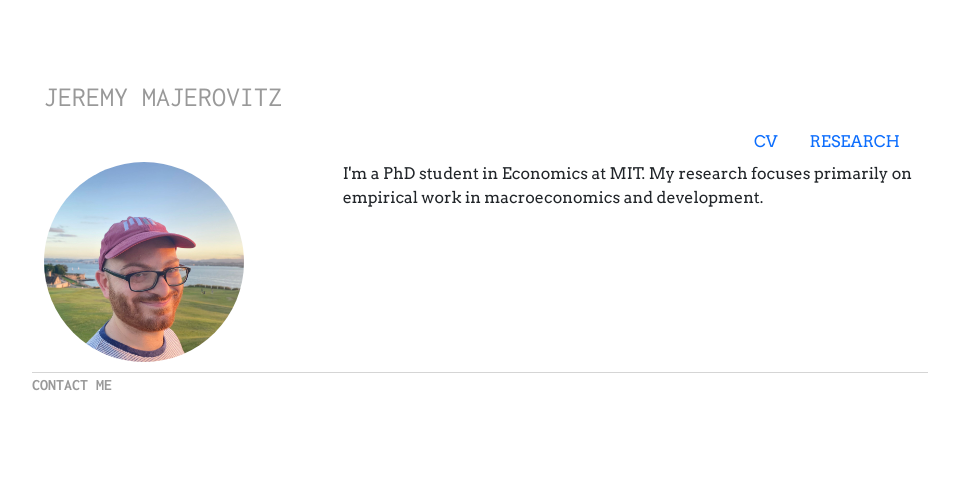
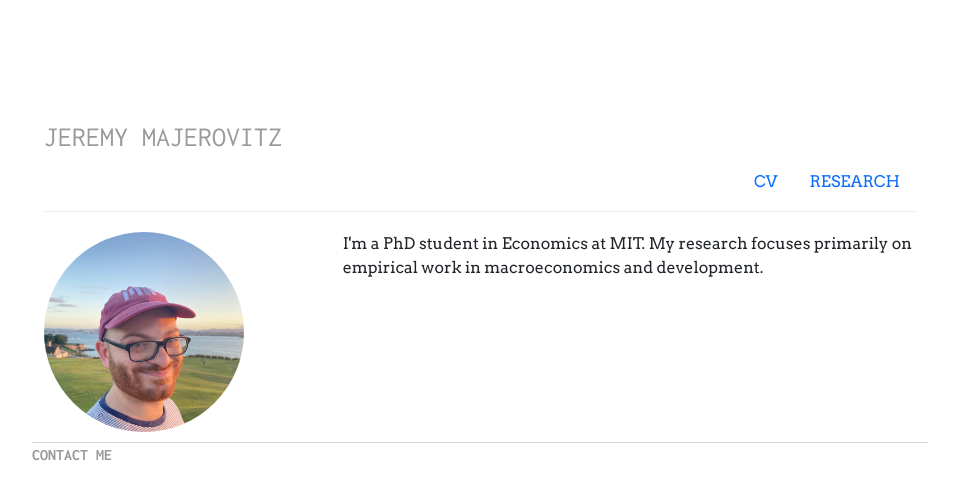
Before and after one commit to jmajic/jmajic.github.io, a Jekyll site: the page built from index.html, in a window 1280 px wide. Shown: the top 500 px of the page, without its empty margins (160-1119 px from the left). Built offline with Jekyll 4.4.1, drawn with Linux system fonts in a browser that asks for light colours.

Commit message:
Add in bootstrap 3 setting to add bottom border to header

```diff
--- a/css/main.css
+++ b/css/main.css
@@ -20,6 +20,13 @@ a { text-decoration: none; color: #999999; }
 .container > hr { margin: 30px 0; }
 .container > hr.footer {margin-bottom: 15px; }
 
+/* Header style */
+.page-header {
+  padding-bottom: 9px;
+  margin: 40px 0 20px;
+  border-bottom: 1px solid #eeeeee;
+}
+
 
 /*p, ul { font-size: 1.5em; line-height: 1.4em; color: #333; }*/
 p { margin-bottom: 0; }
```
